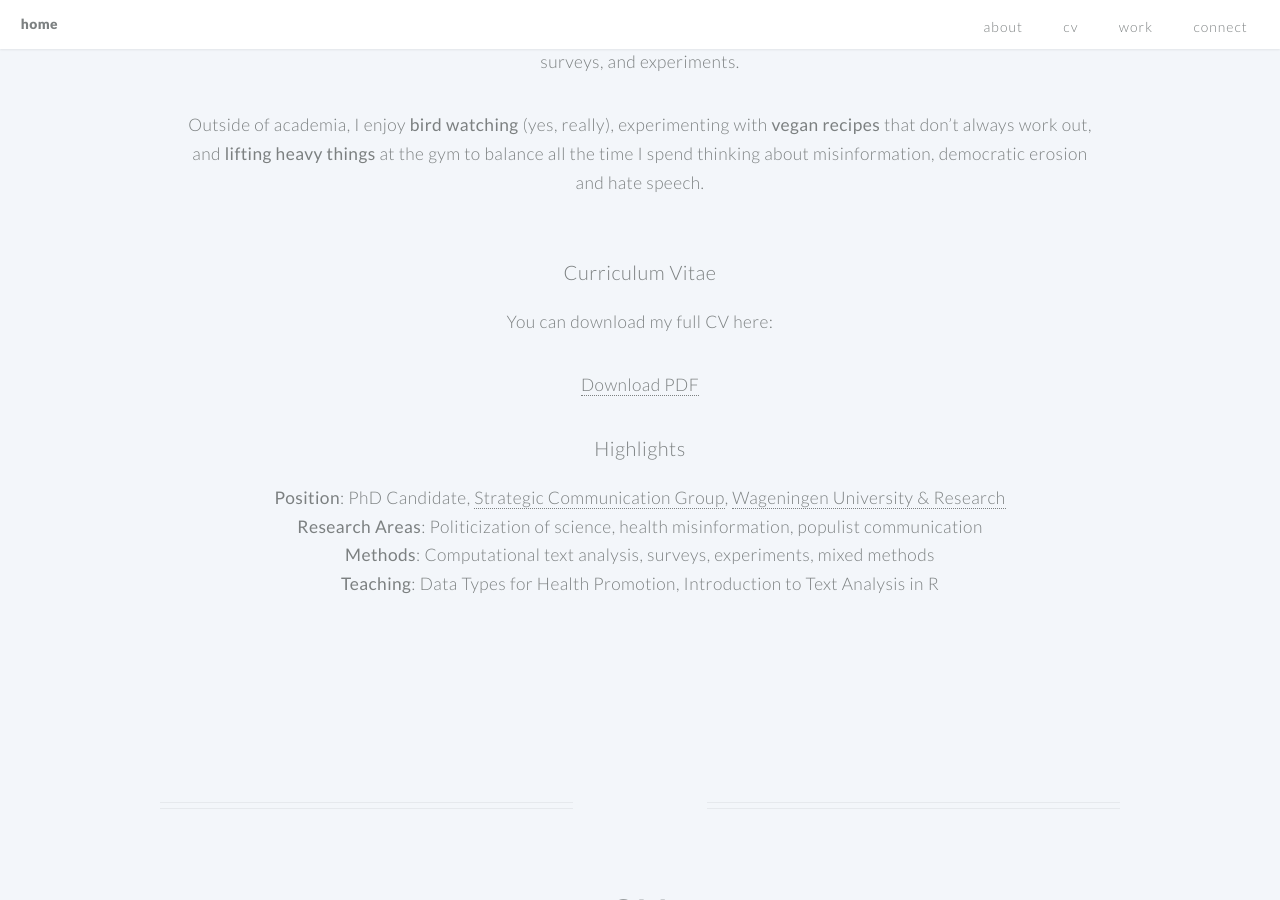
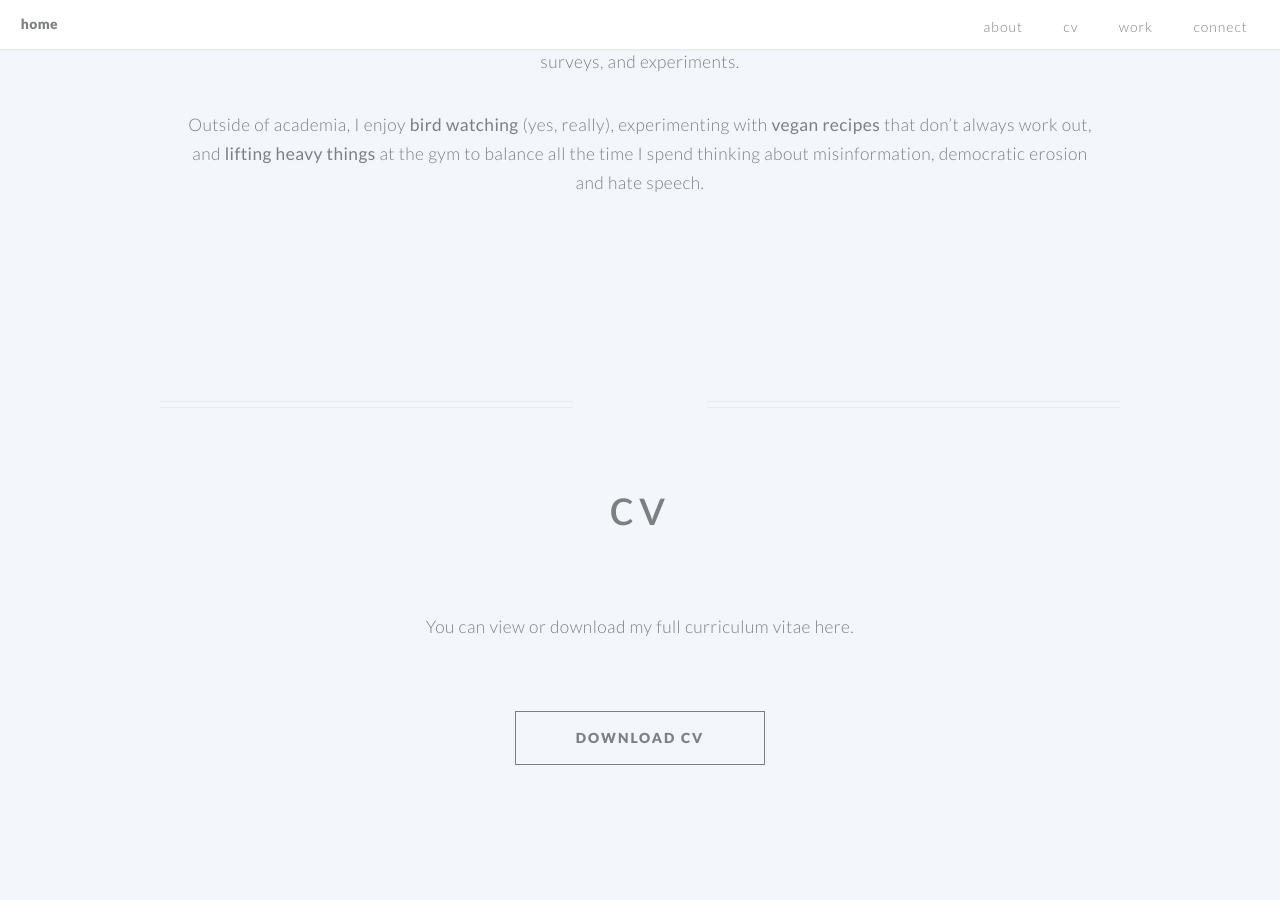
Before and after one commit to denisejroth/denisejroth.github.io, a Jekyll site: the page built from index.md, in a window 1280 px wide and 900 px high, scrolled down 1169 px. Built offline with Jekyll 4.4.1, drawn with Linux system fonts in a browser that asks for light colours.

Commit message:
Update index.md

```diff
--- a/index.md
+++ b/index.md
@@ -55,19 +55,3 @@ I studied **Political Science** at the University of Mannheim, where I developed
 My current research looks at how science becomes politicized in public debate—especially how actors use **scientific uncertainty** to cast doubt, shape narratives, or influence public trust. I'm particularly interested in topics like **health misinformation**, **populist communication**, and **polarization**. Methodologically, I work with **computational text analysis**, surveys, and experiments.
 
 Outside of academia, I enjoy **bird watching** (yes, really), experimenting with **vegan recipes** that don’t always work out, and **lifting heavy things** at the gym to balance all the time I spend thinking about misinformation, democratic erosion and hate speech.
-
----
-
-### Curriculum Vitae
-
-You can download my full CV here:
-
-[Download PDF](CV_DJRoth.pdf)
-
-
-### Highlights
-
-- **Position**: PhD Candidate, [Strategic Communication Group](https://www.wur.nl/en/Research-Results/Chair-groups/Social-Sciences/Strategic-Communication-Group.htm), [Wageningen University & Research](https://www.wur.nl/en.htm)
-- **Research Areas**: Politicization of science, health misinformation, populist communication
-- **Methods**: Computational text analysis, surveys, experiments, mixed methods
-- **Teaching**: Data Types for Health Promotion, Introduction to Text Analysis in R
```
